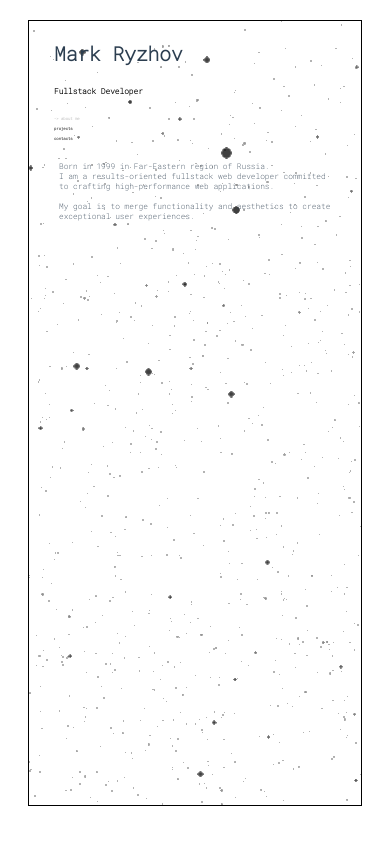
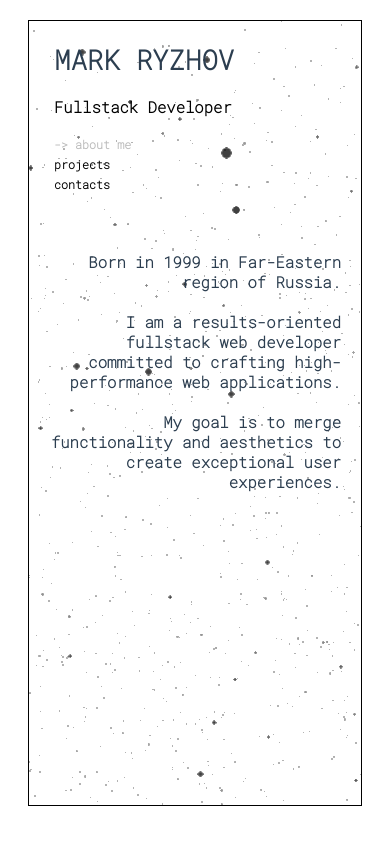
Before and after one commit to keesly/portfolio, a Vue app: page / in a window 390 px wide. Built offline with nearby package versions, Linux system fonts and the light colour scheme.

Commit message:
fix: styles and contacts

```diff
--- a/src/components/MainPage.vue
+++ b/src/components/MainPage.vue
@@ -27,7 +27,8 @@
 				:currentTheme="currentTheme"
 			/>
 			<div class="text">
-				<h1>Mark Ryzhov</h1>
+				<div class="left-side">
+					<h1>MARK RYZHOV</h1>
 					<div class="job">Fullstack Developer</div>
 					<div class="sections">
 						<ul>
@@ -35,8 +36,8 @@
 								:class="selectedOption === 'aboutMe' ? 'selected' : ''"
 								@click="selectOption('aboutMe')"
 							>
-							<span>{{ selectedOption === "aboutMe" ? "->" : "" }}</span> about
-							me
+								<span>{{ selectedOption === "aboutMe" ? "->" : "" }}</span>
+								about me
 							</li>
 							<li
 								:class="selectedOption === 'projects' ? 'selected' : ''"
@@ -54,9 +55,15 @@
 							</li>
 						</ul>
 					</div>
-				<div class="content">
-					<div v-if="selectedOption === 'aboutMe'">
-						Born in 1999 in Far-Eastern region of Russia.<br />I am a
+				</div>
+
+				<div class="content" style="overflow-y: auto; max-height: 100%">
+					<div
+						v-if="selectedOption === 'aboutMe'"
+						class="about-me-text"
+						style="margin-top: 20px"
+					>
+						Born in 1999 in Far-Eastern region of Russia.<br /><br />I am a
 						results-oriented fullstack web developer committed to crafting
 						high-performance web applications.<br /><br />My goal is to merge
 						functionality and aesthetics to create exceptional user experiences.
@@ -69,30 +76,28 @@
 								@mouseover="onHoverContact(project.name)"
 								@mouseleave="onMouseLeave"
 							>
-								<a
-									:href="project.html_url"
-									target="_blank"
-									>{{ project.name }}</a
-								>
+								<a :href="project.html_url" target="_blank">{{
+									project.name
+								}}</a>
 								<div>
-									<span>{{project.updated_at}}</span><span>/</span>
-									<span>{{project.type}}</span><span>/</span>
-									<span>{{project.language}}</span>
+									<span>{{ project.updated_at }}</span
+									><span>/</span> <span>{{ project.type }}</span
+									><span>/</span>
+									<span>{{ project.language }}</span>
 								</div>
-
 							</li>
 						</ul>
 					</div>
-					<div v-if="selectedOption === 'contacts'">
+					<div v-if="selectedOption === 'contacts'" style="margin-top: 20px">
 						<ul>
 							<li>
-								<a href="" target="_blank">
+								<a href="https://t.me/eveanatomy" target="_blank">
 									<!-- <img :src="require('@/assets/icons/tg.png')" alt="telegram" /> -->
 									<div>telegram</div>
 								</a>
 							</li>
 							<li>
-								<a href="" target="_blank">
+								<a href="https://wa.me/996708857412" target="_blank">
 									<!-- <img :src="require('@/assets/icons/wa.png')" alt="whatsapp" /> -->
 									<div>whatsapp</div>
 								</a>
@@ -139,21 +144,37 @@ export default {
 		return {
 			projects: [
 				{
-					"name": "PORTFOLIO",
-					"html_url": "https://github.com/keesly/portfolio",
-					"description": "portfolio",
-					"type": 'web app',
-					"language": "Vue+Python",
-					"updated_at": "DEC 2024",
+					name: "PORTFOLIO",
+					html_url: "https://github.com/keesly/portfolio",
+					description: "portfolio",
+					type: "web app",
+					language: "Vue+Python",
+					updated_at: "DEC 2024",
 				},
 				{
-					"name": "FISH WEIGHT PREDICTION",
-					"html_url": "",
-					"description": "fish weight estimation",
-					"type": "ML",
-					"language": "Python",
-					"updated_at": "OCT 2024",
-				}
+					name: "FISH WEIGHT PREDICTION",
+					html_url: "",
+					description: "fish weight estimation",
+					type: "ML",
+					language: "Python",
+					updated_at: "OCT 2024",
+				},
+				{
+					name: "AI ASSISSTANT",
+					html_url: "",
+					description: "ai chat assisstant",
+					type: "web app",
+					language: "Vue+Python",
+					updated_at: "AUG 2024",
+				},
+				{
+					name: "NEWS ANALYSER",
+					html_url: "",
+					description: "news analyser",
+					type: "web app",
+					language: "Streamlit+Python",
+					updated_at: "MAY 2021",
+				},
 			],
 			loading: true,
 			error: null,
@@ -169,7 +190,20 @@ export default {
 			return this.currentTheme === "dark";
 		},
 	},
+	watch: {
+		// Watch for changes in the selectedOption to add/remove scroll listener dynamically
+		selectedOption(newOption) {
+			if (newOption === "projects") {
+				this.attachScrollListener();
+			} else {
+				this.detachScrollListener();
+			}
+		},
+	},
 	async mounted() {
+		if (this.selectedOption === "projects") {
+			this.attachScrollListener();
+		}
 		try {
 			// const response = await axios.get(
 			// 	`${process.env.VUE_APP_API_URL}/projects`
@@ -182,7 +216,31 @@ export default {
 			this.loading = false;
 		}
 	},
+	beforeUnmount() {
+		this.detachScrollListener();
+	},
 	methods: {
+		attachScrollListener() {
+			const contentDiv = this.$el.querySelector(".content");
+			console.log("attaching to ", contentDiv);
+			if (contentDiv) {
+				contentDiv.addEventListener("scroll", this.handleScroll);
+			}
+		},
+		// Detach the scroll listener
+		detachScrollListener() {
+			const contentDiv = this.$el.querySelector(".content");
+			if (contentDiv) {
+				contentDiv.removeEventListener("scroll", this.handleScroll);
+			}
+		},
+		// Handle the scroll event
+		handleScroll(event) {
+			const contentDiv = event.target;
+			console.log("Scroll Top:", contentDiv.scrollTop);
+			console.log("Scroll Height:", contentDiv.scrollHeight);
+			console.log("Client Height:", contentDiv.clientHeight);
+		},
 		selectOption(option) {
 			this.selectedOption = option;
 			this.currentParticleImage = "";
@@ -255,6 +313,7 @@ h1 {
 	font-size: 5vw; /* Responsive font size */
 	margin: 0 5px;
 	text-align: left;
+	font-weight: 600;
 }
 
 .wrapper {
@@ -270,12 +329,20 @@ h1 {
 	}
 }
 
+.about-me-text {
+	font-weight: 600;
+}
+
 .text {
 	position: relative;
 	font-family: "Roboto mono", sans-serif;
-	padding: 20px;
+	padding: 0 20px 20px 20px;
 	font-size: 4vw; /* Responsive font size */
 	text-align: left; /* Center align text for smaller screens */
+	display: flex;
+	flex-direction: row;
+	height: 100%;
+	gap: 80px;
 
 	@media (min-width: 768px) {
 		text-align: left;
@@ -284,7 +351,7 @@ h1 {
 
 .job {
 	font-size: 2vw; /* Responsive font size */
-	font-weight: 800;
+	font-weight: 600;
 	color: var(--text-color);
 	margin: 20px 5px;
 }
@@ -318,21 +385,41 @@ li {
 
 .sections {
 	margin: 20px 5px;
-	font-size: 1vw; /* Smaller font for mobile */
+	font-size: 3vw; /* Smaller font for mobile */
 	font-weight: 800;
 
 	.selected {
 		color: rgb(187, 187, 187);
 	}
+
+	li:hover {
+		color: rgb(187, 187, 187);
+	}
+
+	@media (min-width: 768px) {
+		font-size: 3vw;
+	}
+}
+
+.left-side {
+	margin-top: 20px;
 }
 
 .content {
-	margin: 10px;
 	overflow-x: hidden; /* Prevent horizontal overflow */
-	overflow-y: auto; /* Allow vertical scrolling if needed */
+	overflow-y: auto;
+	flex: 1; /* Take up remaining space */
+	-ms-overflow-style: none; /* Hide scrollbar for Internet Explorer and Edge */
+	scrollbar-width: none; /* Hide scrollbar for Firefox */
 
-	&>div {
+	/* For WebKit browsers (Chrome, Safari, etc.) */
+	&::-webkit-scrollbar {
+		display: none; /* Hide scrollbar */
+	}
+
+	& > div {
 		font-size: 2vw;
+		text-align: right;
 	}
 
 	ul {
@@ -342,24 +429,19 @@ li {
 		gap: 20px;
 
 		li {
-			font-size: 6vw;
+			font-size: 5vw;
 			div {
 				display: flex;
 				flex-direction: row;
 				justify-content: flex-end;
-				gap: 10px;
+				gap: 20px;
 				font-size: 4vw;
-
 			}
 		}
 
 		span {
 			font-size: 2vw;
 		}
-	}
-
-	@media (min-width: 768px) {
-		width: 95%;
 	}
 }
 
@@ -394,17 +476,67 @@ li {
 
 /* Additional responsive adjustments */
 @media (max-width: 767px) {
+	.sections {
+		font-size: 3vw;
+	}
+	h1 {
+		font-size: 7vw;
+	}
+	.job {
+		font-size: 4vw;
+	}
+	.content > div {
+		font-size: 4vw;
+
+		ul {
+			li {
+				font-size: 8vw;
+				div {
+					gap: 10px;
+				}
+			}
+			span {
+				font-size: 4vw;
+			}
+		}
+	}
+	.text {
+		flex-direction: column;
+		justify-content: flex-start;
+		gap: 20px;
+	}
 }
 
 @media (min-width: 768px) and (max-width: 1024px) {
 	.wrapper {
 		margin: 40px; /* Adjust the margin for tablets */
-		height: calc(100vh - 83px); /* 100vh minus twice the margin (40px top + 40px bottom) */
+		height: calc(100vh - 83px);
+	}
+	.sections {
+		font-size: 3vw;
+	}
+	h1 {
+		font-size: 7vw;
+	}
+	.job {
+		font-size: 4vw;
+	}
+	.content > div {
+		font-size: 4vw;
+		ul li div {
+			gap: 10px;
+		}
+	}
+	.text {
+		flex-direction: column;
+		justify-content: flex-start;
+		gap: 20px;
 	}
 }
 
 @media (min-width: 1025px) {
-
+	.sections {
+		font-size: 1.5vw;
 	}
-
+}
 </style>
```
Lines whose indentation alone changed are shown as unchanged.
